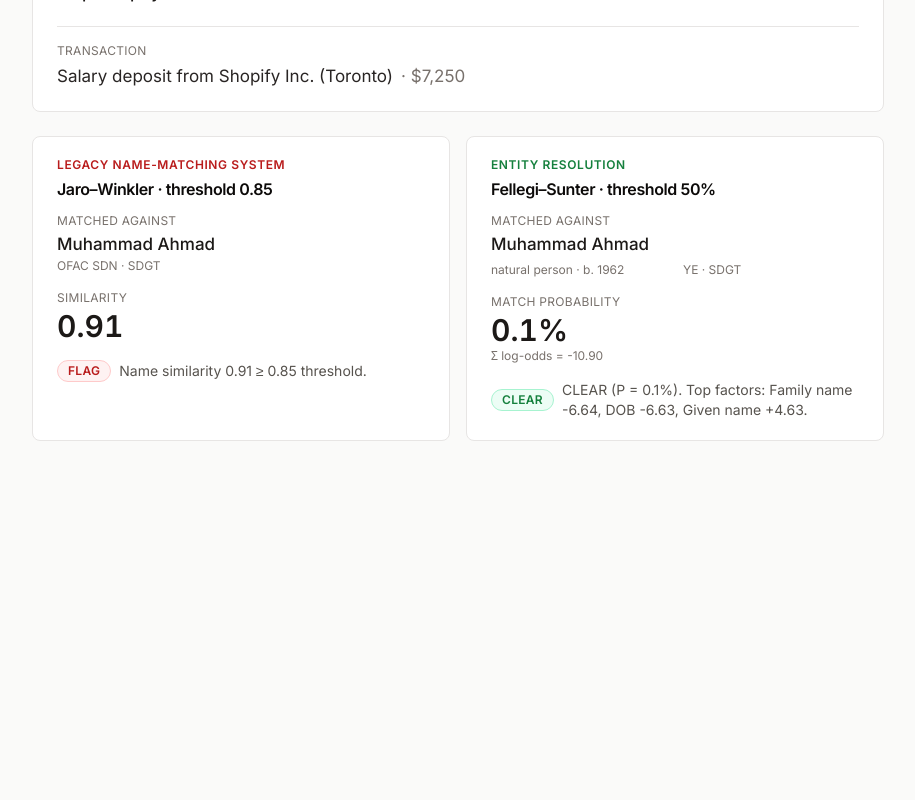
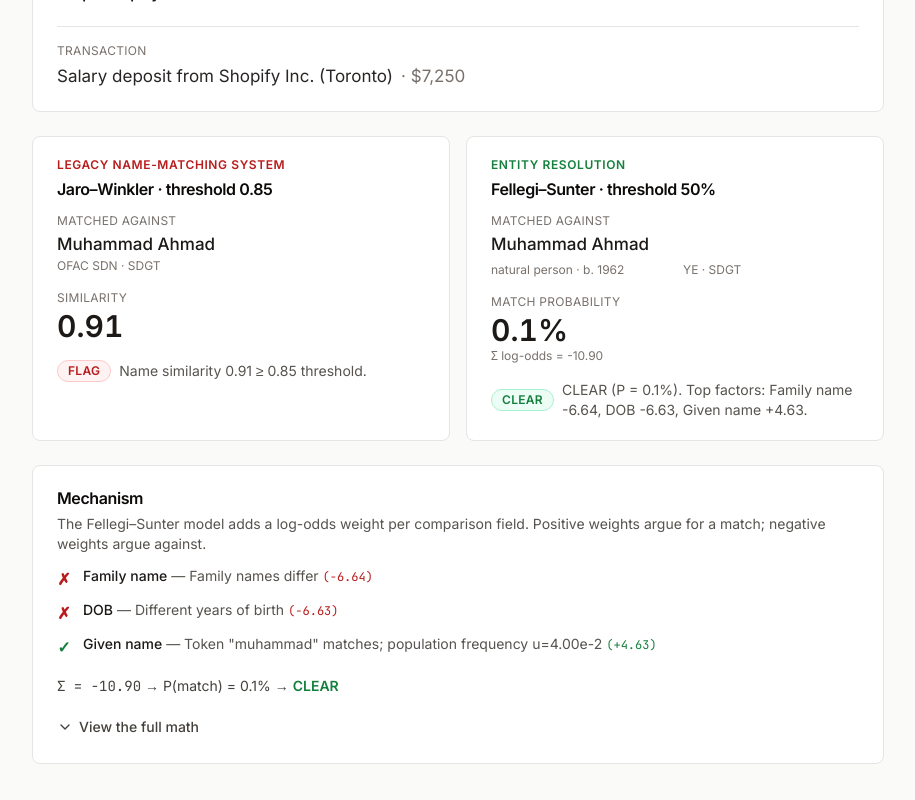
Before and after one commit to haseeb0x/entity-resolution-demo, a React (Vite) app: page / in a window 1280 px wide. Shown: the part 1027-1827 px from the top of the page, without its empty margins (182-1097 px from the left). Before the commit the page ends 1548 px from the top, so only its background shows below. Built offline with nearby package versions, Linux system fonts and the light colour scheme.

Commit message:
Step 6: mechanism panel with simplified default + full-math collapsible

```diff
--- a/src/components/Demo.tsx
+++ b/src/components/Demo.tsx
@@ -1,5 +1,6 @@
 import { useMemo, useState } from 'react';
 import { ComparisonPanel } from './ComparisonPanel';
+import { MechanismPanel } from './MechanismPanel';
 import { ScenarioSelector } from './ScenarioSelector';
 import { TransactionContext } from './TransactionContext';
 import { findCustomer } from '@/data/customers';
@@ -54,6 +55,7 @@ export function Demo() {
               entityResolution={data.fs}
               watchlistEntry={data.entry}
             />
+            <MechanismPanel result={data.fs} />
           </>
         )}
 
--- /dev/null
+++ b/src/components/MechanismPanel.tsx
@@ -0,0 +1,172 @@
+import { useState } from 'react';
+import { ChevronDown } from 'lucide-react';
+import * as Collapsible from '@/components/ui/collapsible';
+import { Card, CardContent, CardHeader, CardTitle } from '@/components/ui/card';
+import { cn } from '@/lib/utils';
+import type { EntityResolutionResultData, MatchField } from '@/types';
+
+interface Props {
+  result: EntityResolutionResultData;
+}
+
+export function MechanismPanel({ result }: Props) {
+  const [open, setOpen] = useState(false);
+
+  const sorted = [...result.fields].sort(
+    (a, b) => Math.abs(b.weight) - Math.abs(a.weight),
+  );
+  const top = sorted.slice(0, 3);
+
+  return (
+    <Card>
+      <CardHeader>
+        <CardTitle>Mechanism</CardTitle>
+        <p className="mt-1 text-sm text-stone-600">
+          The Fellegi–Sunter model adds a log-odds weight per comparison field.
+          Positive weights argue for a match; negative weights argue against.
+        </p>
+      </CardHeader>
+      <CardContent>
+        <ul className="space-y-2 text-sm">
+          {top.map((f) => (
+            <li key={f.fieldName} className="flex items-start gap-3">
+              <span
+                className={cn(
+                  'mt-0.5 inline-block w-3.5 text-center font-mono text-base font-bold',
+                  f.weight >= 0 ? 'text-clear' : 'text-flag',
+                )}
+                aria-hidden
+              >
+                {f.weight >= 0 ? '✓' : '✗'}
+              </span>
+              <div>
+                <span className="font-medium text-stone-900">
+                  {f.fieldName}
+                </span>{' '}
+                <span className="text-stone-600">— {f.explanation}</span>{' '}
+                <span
+                  className={cn(
+                    'mono text-xs',
+                    f.weight >= 0 ? 'text-clear' : 'text-flag',
+                  )}
+                >
+                  ({f.weight >= 0 ? '+' : ''}
+                  {f.weight.toFixed(2)})
+                </span>
+              </div>
+            </li>
+          ))}
+        </ul>
+        <p className="mt-4 text-sm text-stone-700">
+          <span className="mono">
+            Σ = {result.totalLogOdds.toFixed(2)}
+          </span>{' '}
+          → P(match) = {(result.matchProbability * 100).toFixed(1)}% →{' '}
+          <span
+            className={cn(
+              'font-semibold',
+              result.verdict === 'FLAG' ? 'text-flag' : 'text-clear',
+            )}
+          >
+            {result.verdict}
+          </span>
+        </p>
+
+        <Collapsible.Root open={open} onOpenChange={setOpen} className="mt-5">
+          <Collapsible.Trigger
+            className={cn(
+              'inline-flex items-center gap-1.5 text-sm font-medium text-stone-700 transition-colors hover:text-stone-900',
+            )}
+          >
+            <ChevronDown
+              size={16}
+              className={cn(
+                'transition-transform',
+                open && 'rotate-180',
+              )}
+            />
+            {open ? 'Hide the full math' : 'View the full math'}
+          </Collapsible.Trigger>
+          <Collapsible.Content className="mt-4 overflow-hidden">
+            <FullMathTable
+              fields={result.fields}
+              total={result.totalLogOdds}
+            />
+          </Collapsible.Content>
+        </Collapsible.Root>
+      </CardContent>
+    </Card>
+  );
+}
+
+function FullMathTable({
+  fields,
+  total,
+}: {
+  fields: MatchField[];
+  total: number;
+}) {
+  return (
+    <div className="overflow-x-auto rounded-md border border-soft">
+      <table className="w-full text-xs mono">
+        <thead className="bg-stone-50 text-stone-600">
+          <tr>
+            <th className="px-3 py-2 text-left font-medium">Field</th>
+            <th className="px-3 py-2 text-left font-medium">Customer</th>
+            <th className="px-3 py-2 text-left font-medium">Watchlist</th>
+            <th className="px-3 py-2 text-right font-medium">u</th>
+            <th className="px-3 py-2 text-right font-medium">Weight</th>
+          </tr>
+        </thead>
+        <tbody>
+          {fields.map((f) => (
+            <tr key={f.fieldName} className="border-t border-soft">
+              <td className="px-3 py-2 text-stone-700">{f.fieldName}</td>
+              <td className="px-3 py-2 text-stone-700">
+                {f.customerValue ?? '—'}
+              </td>
+              <td className="px-3 py-2 text-stone-700">
+                {f.watchlistValue ?? '—'}
+              </td>
+              <td className="px-3 py-2 text-right tabular-nums text-stone-600">
+                {f.uProbability !== undefined
+                  ? f.uProbability < 0.001
+                    ? f.uProbability.toExponential(2)
+                    : f.uProbability.toFixed(4)
+                  : '—'}
+              </td>
+              <td
+                className={cn(
+                  'px-3 py-2 text-right tabular-nums font-medium',
+                  f.weight >= 0 ? 'text-clear' : 'text-flag',
+                )}
+              >
+                {f.weight >= 0 ? '+' : ''}
+                {f.weight.toFixed(3)}
+              </td>
+            </tr>
+          ))}
+          <tr className="border-t-2 border-stone-300 bg-stone-50">
+            <td colSpan={4} className="px-3 py-2 text-right font-medium">
+              Σ log-odds
+            </td>
+            <td
+              className={cn(
+                'px-3 py-2 text-right font-bold tabular-nums',
+                total >= 0 ? 'text-clear' : 'text-flag',
+              )}
+            >
+              {total >= 0 ? '+' : ''}
+              {total.toFixed(3)}
+            </td>
+          </tr>
+        </tbody>
+      </table>
+      <p className="border-t border-soft bg-stone-50 px-3 py-2 text-xs text-stone-500">
+        Per-field weights: matched = log<sub>2</sub>(m / u); unmatched = log
+        <sub>2</sub>((1 − m) / (1 − u)). m and u values are documented in{' '}
+        <code>fellegi-sunter.ts</code>.
+      </p>
+    </div>
+  );
+}
```
